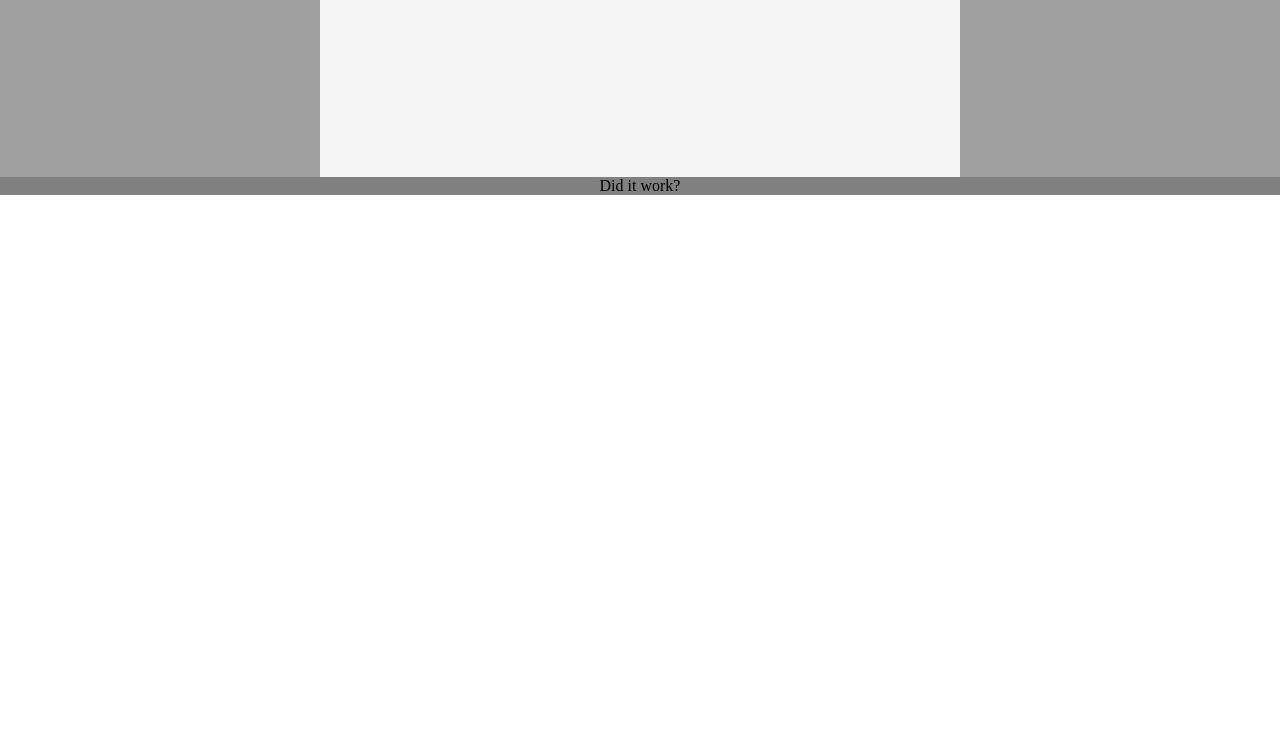
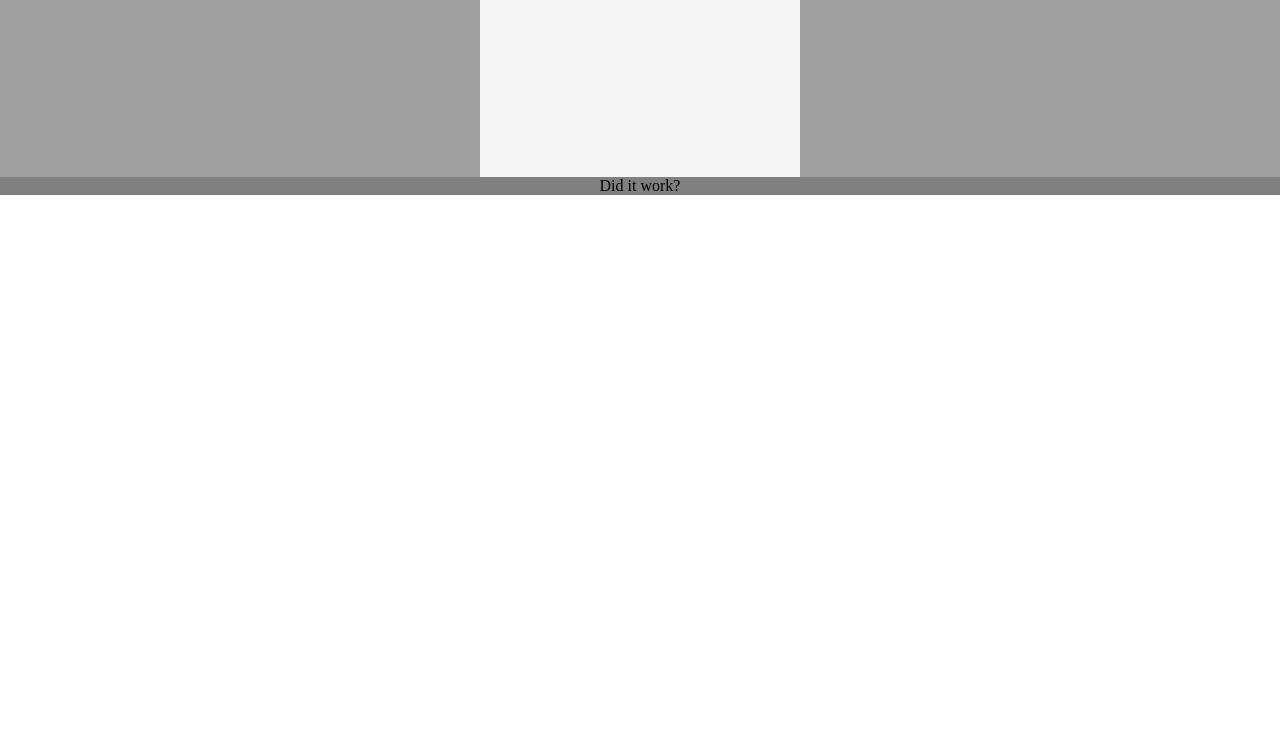
Before and after one commit to DL-GIT101/Etch-A-Sketch-TOP, a plain HTML site: page index.html in a window 1280 px wide. Shown: the part 50-800 px from the top of the page. Drawn offline with Linux system fonts and the light colour scheme.

Commit message:
Remove class container on div with ID canvass
Spaces was with the pixel div and to remove the space class container
was removed.

```diff
--- a/index.html
+++ b/index.html
@@ -15,7 +15,7 @@
 
     <div id="main">
         <div class="container"></div>
-        <div id="canvass" class="container"></div>
+        <div id="canvass"></div>
         <div class="container"></div>
     </div>
 
--- a/script.js
+++ b/script.js
@@ -1,4 +1,4 @@
-const main = document.querySelector('#canvass.container');
+const main = document.querySelector('#canvass');
 
 
 function pixel () {
@@ -11,6 +11,7 @@ function grid (x = 16) {
 
     for(let i = 1; i <= x; i++){
         pixel();
+
     }
 }
 
--- a/style.css
+++ b/style.css
@@ -16,7 +16,7 @@ nav {
     background-color: rgb(160, 160, 160);
 }
 
-#canvass.container {
+#canvass {
     background-color: whitesmoke;
     display: flex;
 }
```
